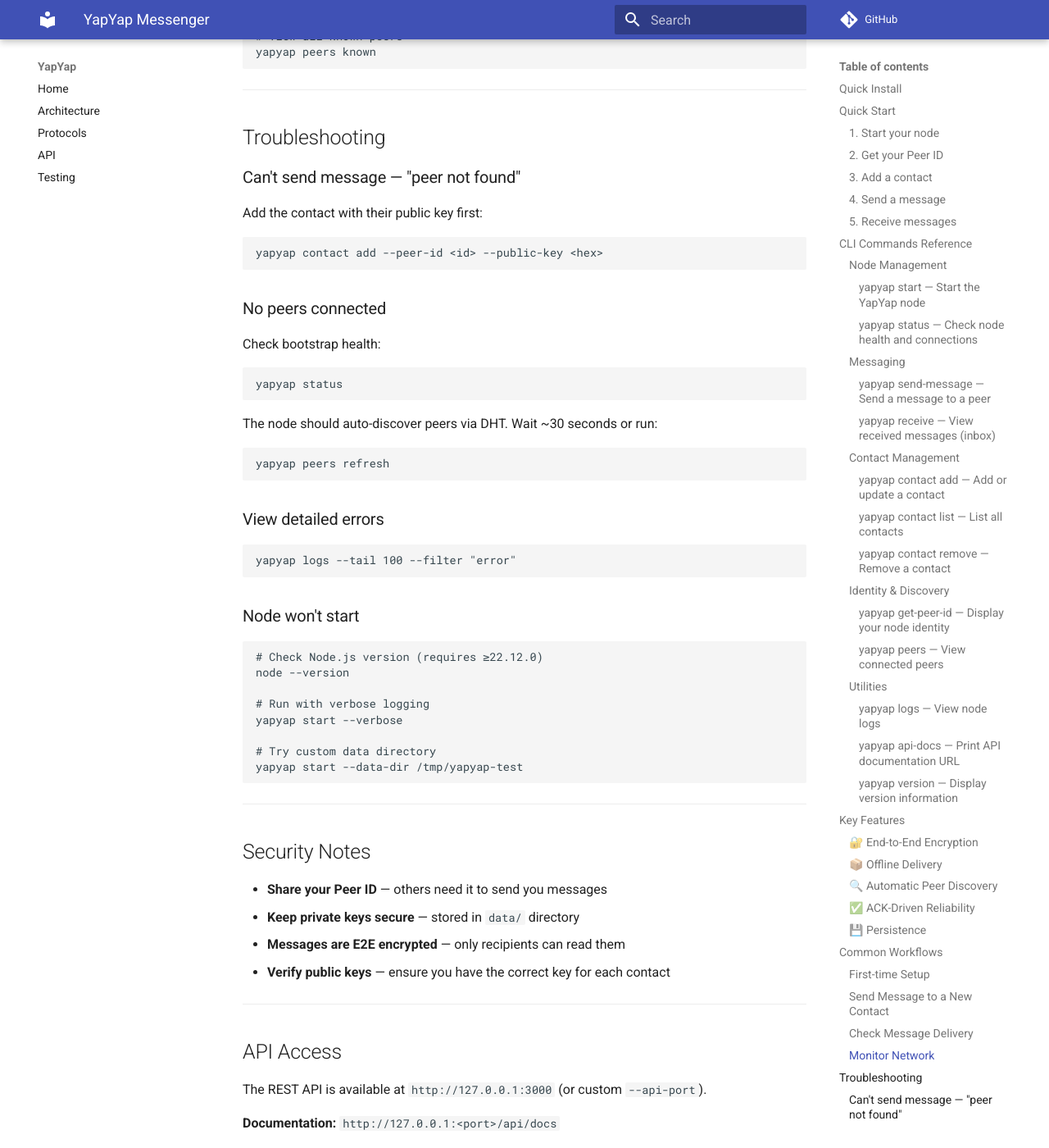
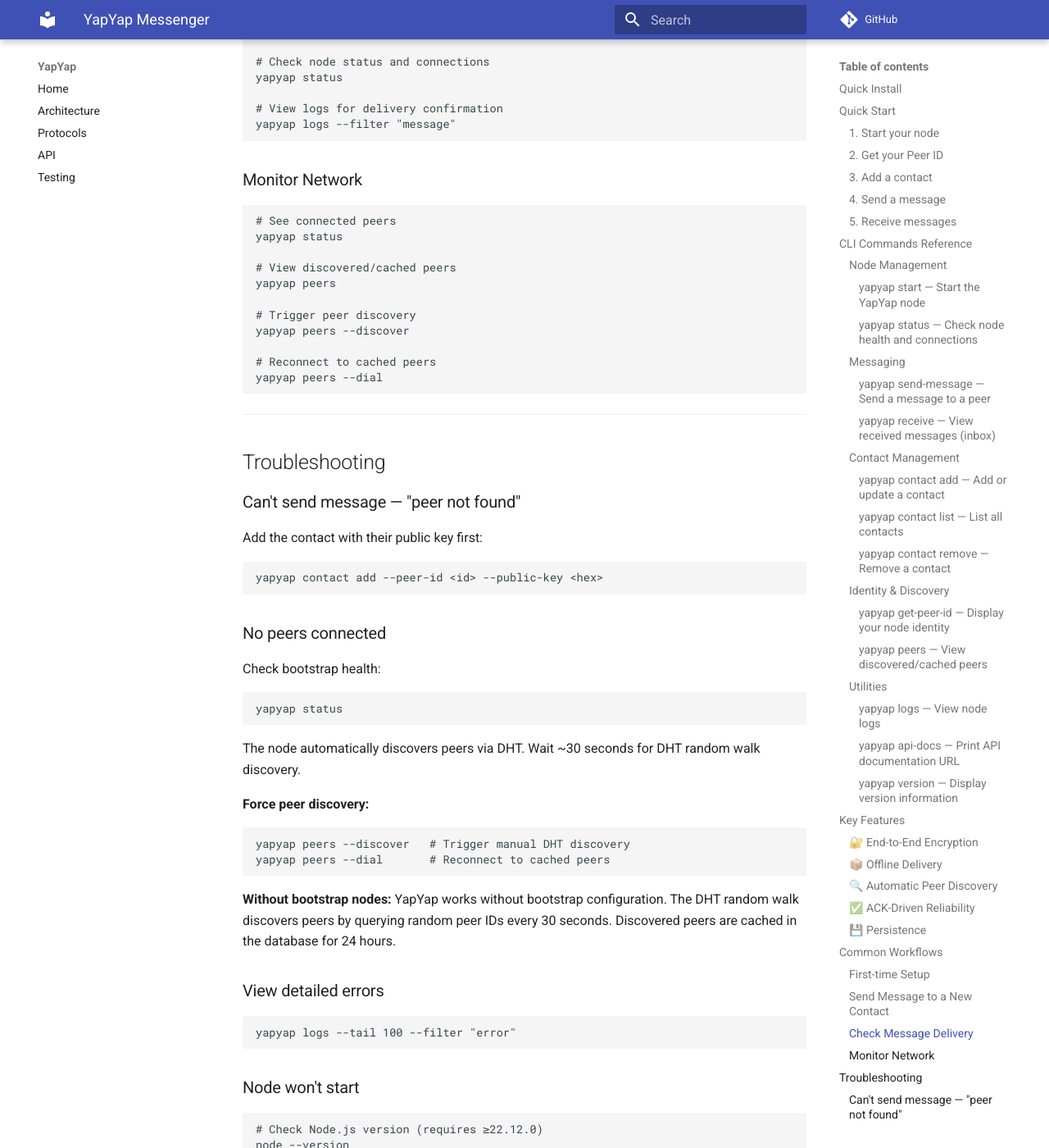
Before and after one commit to viliamvolosv/yapyap, an MkDocs documentation site: the page built from docs/skill.md, in a window 1280 px wide and 1400 px high, scrolled down 5996 px. Shown: the whole window at 82% size. Built offline with MkDocs 1.6.1 and Material for MkDocs 9.7.7, drawn with Linux system fonts in a browser that asks for light colours; comment, search, counter and statistics services are not loaded; some of the changed text lies outside the part shown.

Commit message:
docs: update skill.md with peer discovery features
- Document yapyap peers command with --discover and --dial options
- Add new API endpoints for peer discovery
- Update troubleshooting for DHT discovery without bootstrap
- Explain peer caching and automatic reconnection

Co-authored-by: Qwen-Coder <qwen-coder@alibabacloud.com>

````diff
--- a/docs/skill.md
+++ b/docs/skill.md
@@ -192,12 +192,27 @@ Shows:
 **Options:**
 - `--data-dir <path>` — Custom data directory
 
-#### `yapyap peers` — View connected peers
+#### `yapyap peers` — View discovered/cached peers
 
 ```bash
-yapyap peers              # Connected peers
-yapyap peers known        # All known peers (from DHT/database)
-yapyap peers refresh      # Trigger peer discovery
+yapyap peers              # Show all discovered peers from database
+yapyap peers --discover   # Trigger manual DHT peer discovery
+yapyap peers --dial       # Dial all cached peers to reconnect
+```
+
+**Output example:**
+```json
+{
+  "peers": [
+    {
+      "peer_id": "12D3KooWExample...",
+      "multiaddrs": ["/ip4/192.168.1.1/tcp/4001"],
+      "last_seen": 1709078400000
+    }
+  ],
+  "count": 5,
+  "timestamp": 1709078400000
+}
 ```
 
 ---
@@ -248,6 +263,8 @@ Store-and-forward: messages queued locally and delivered when recipient comes on
 
 ### 🔍 Automatic Peer Discovery
 DHT-based discovery finds peers automatically — no manual bootstrap configuration needed.
+The node performs DHT random walk every 30 seconds, querying random peer IDs to discover
+new peers. Discovered peers are cached in SQLite for 24 hours with automatic reconnection.
 
 ### ✅ ACK-Driven Reliability
 Messages require acknowledgments. Failed deliveries retry with exponential backoff.
@@ -310,11 +327,14 @@ yapyap logs --filter "message"
 # See connected peers
 yapyap status
 
-# Refresh peer discovery
-yapyap peers refresh
+# View discovered/cached peers
+yapyap peers
 
-# View all known peers
-yapyap peers known
+# Trigger peer discovery
+yapyap peers --discover
+
+# Reconnect to cached peers
+yapyap peers --dial
 ```
 
 ---
@@ -335,10 +355,16 @@ Check bootstrap health:
 yapyap status
 ```
 
-The node should auto-discover peers via DHT. Wait ~30 seconds or run:
+The node automatically discovers peers via DHT. Wait ~30 seconds for DHT random walk discovery.
+
+**Force peer discovery:**
 ```bash
-yapyap peers refresh
+yapyap peers --discover   # Trigger manual DHT discovery
+yapyap peers --dial       # Reconnect to cached peers
 ```
+
+**Without bootstrap nodes:**
+YapYap works without bootstrap configuration. The DHT random walk discovers peers by querying random peer IDs every 30 seconds. Discovered peers are cached in the database for 24 hours.
 
 ### View detailed errors
 
@@ -379,6 +405,10 @@ The REST API is available at `http://127.0.0.1:3000` (or custom `--api-port`).
 **Key endpoints:**
 - `GET /api/node/info` — Node status
 - `GET /api/peers` — Connected peers
+- `GET /api/peers/discovered` — Discovered/cached peers from database
+- `POST /api/peers/discover` — Trigger manual DHT peer discovery
+- `POST /api/peers/dial-cached` — Dial all cached peers
+- `POST /api/peers/{peerId}/dial` — Connect to specific peer
 - `POST /api/messages/send` — Send message
 - `GET /api/messages/inbox` — Received messages
 - `GET /api/database/contacts` — List contacts
````
